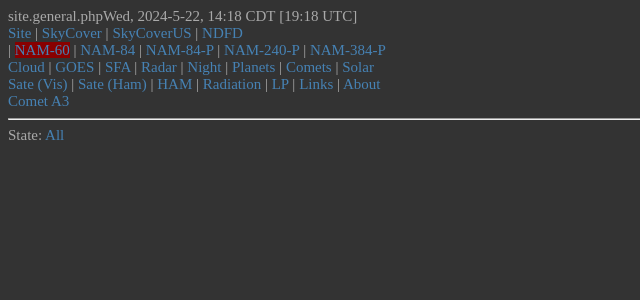
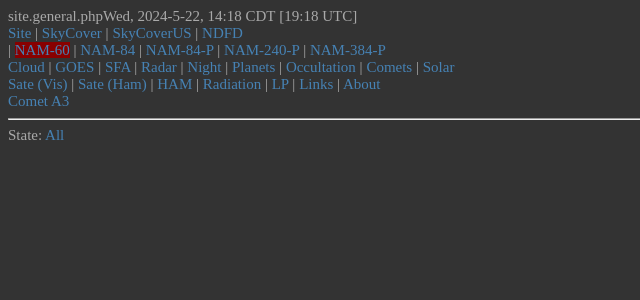
Before and after one commit to drzh/astro, a PHP site: page /index.php in a window 1280 px wide. Shown: the top 300 px of the page, without its empty margins (0-640 px from the left). Run offline with PHP 8.4, Linux system fonts and the light colour scheme; data that the repository does not hold is empty.

Commit message:
modified:   menu.php

```diff
--- a/menu.php
+++ b/menu.php
@@ -48,6 +48,7 @@ echo date('D, Y-n-j, G:i T'), '&nbsp;[', gmdate('G:i'), ' UTC]'; ?>
 | <a href='/radar.php'>Radar</a>
 | <a href='/daynight.php'>Night</a>
 | <a href='/planets.php'>Planets</a>
+| <a href='/table/table.php?tb=occultation.txt'>Occultation</a>
 | <a href='/table/table.php?tb=cobs.commet.list.observed.json.txt'>Comets</a>
 | <a href='/solar.php'>Solar</a>
 <br/ >
```
